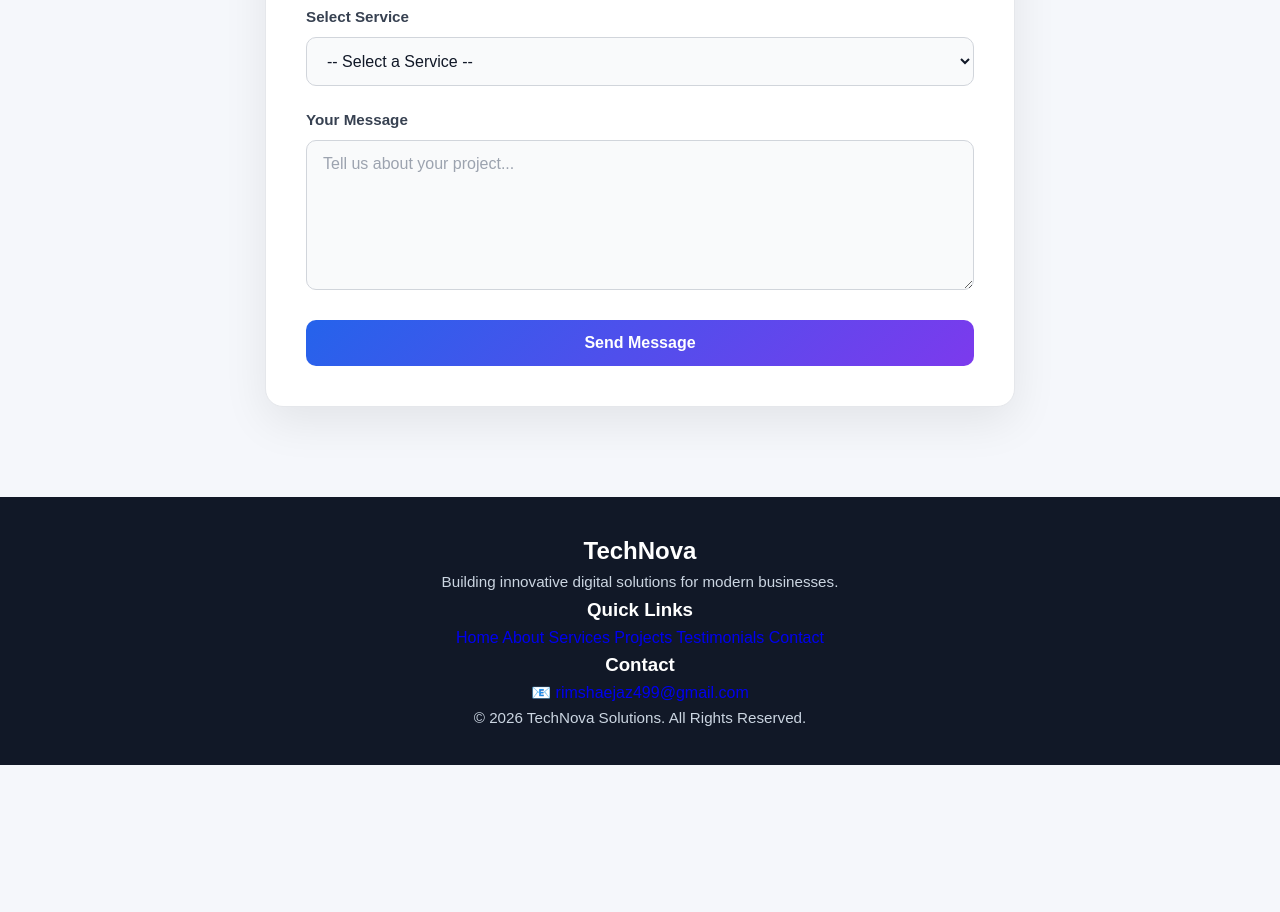
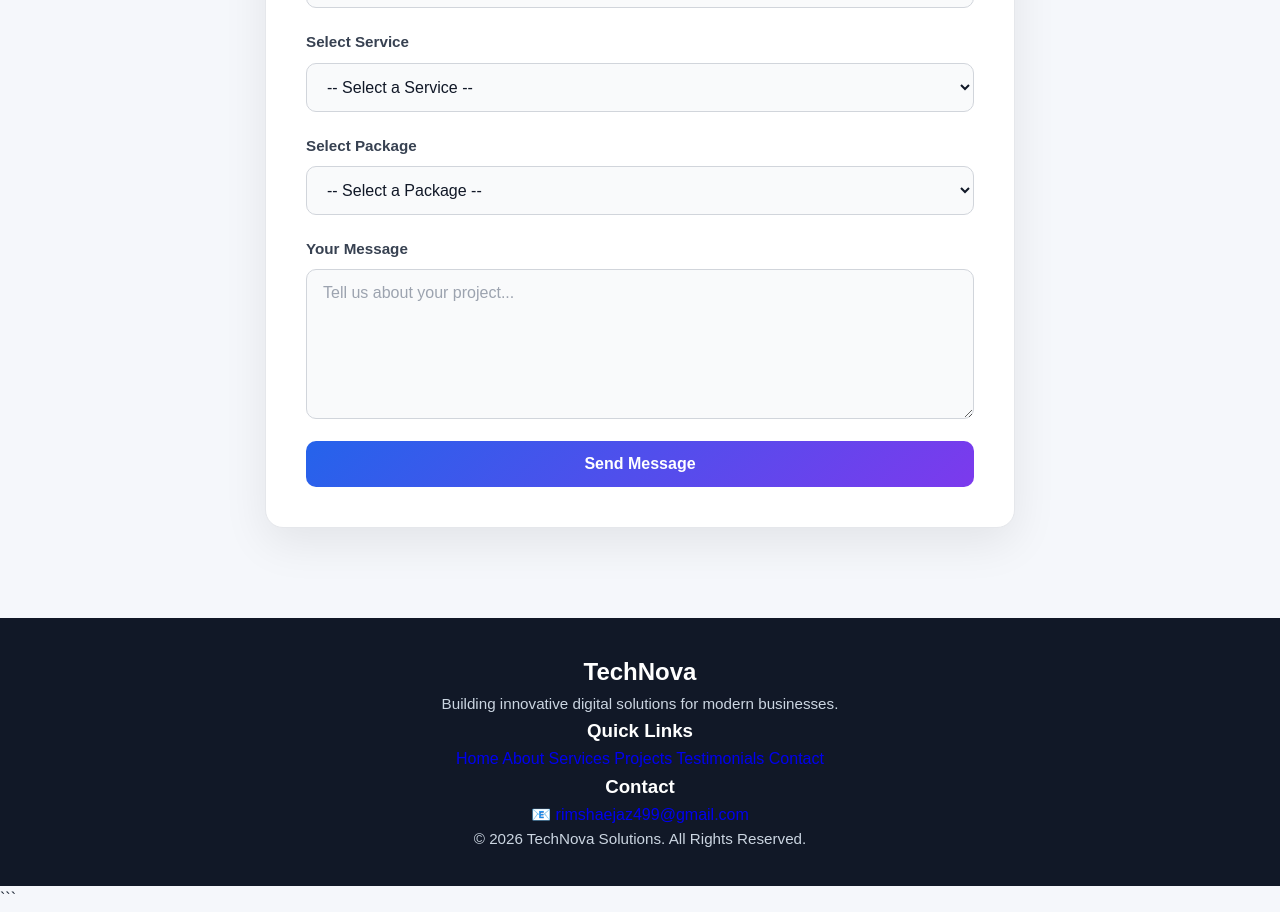
Before and after one commit to rimsha22-dev/TechNova-solutions-website, a plain HTML site: page contact.html in a window 1280 px wide. Shown: the part 898-1810 px from the top of the page. Before the commit the page ends 1663 px from the top, so only its background shows below. Drawn offline with Linux system fonts and the light colour scheme.

Commit message:
Add pricing and package selection

````diff
--- a/contact.html
+++ b/contact.html
@@ -1,3 +1,4 @@
+```html
 <!DOCTYPE html>
 <html lang="en">
 
@@ -281,6 +282,41 @@
 
 
 
+                    <!-- PACKAGE -->
+
+                    <div class="form-group">
+
+                        <label for="package">
+                            Select Package
+                        </label>
+
+                        <select
+                            id="package"
+                            name="package"
+                            required>
+
+                            <option value="">
+                                -- Select a Package --
+                            </option>
+
+                            <option value="starter-199">
+                                Starter - $199
+                            </option>
+
+                            <option value="business-399">
+                                Business - $399 (Most Popular)
+                            </option>
+
+                            <option value="premium-799">
+                                Premium - $799
+                            </option>
+
+                        </select>
+
+                    </div>
+
+
+
                     <!-- MESSAGE -->
 
                     <div class="form-group">
@@ -457,3 +493,4 @@
 </body>
 
 </html>
+```
````
